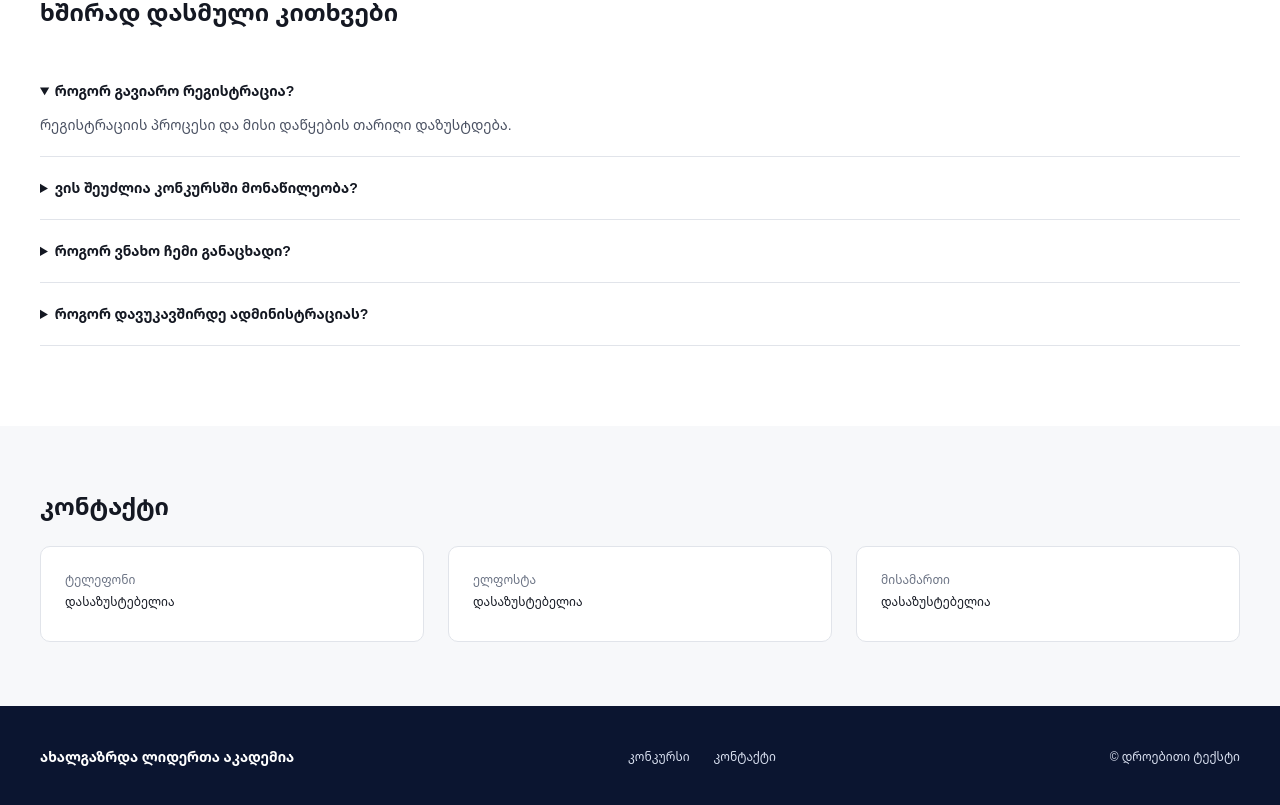
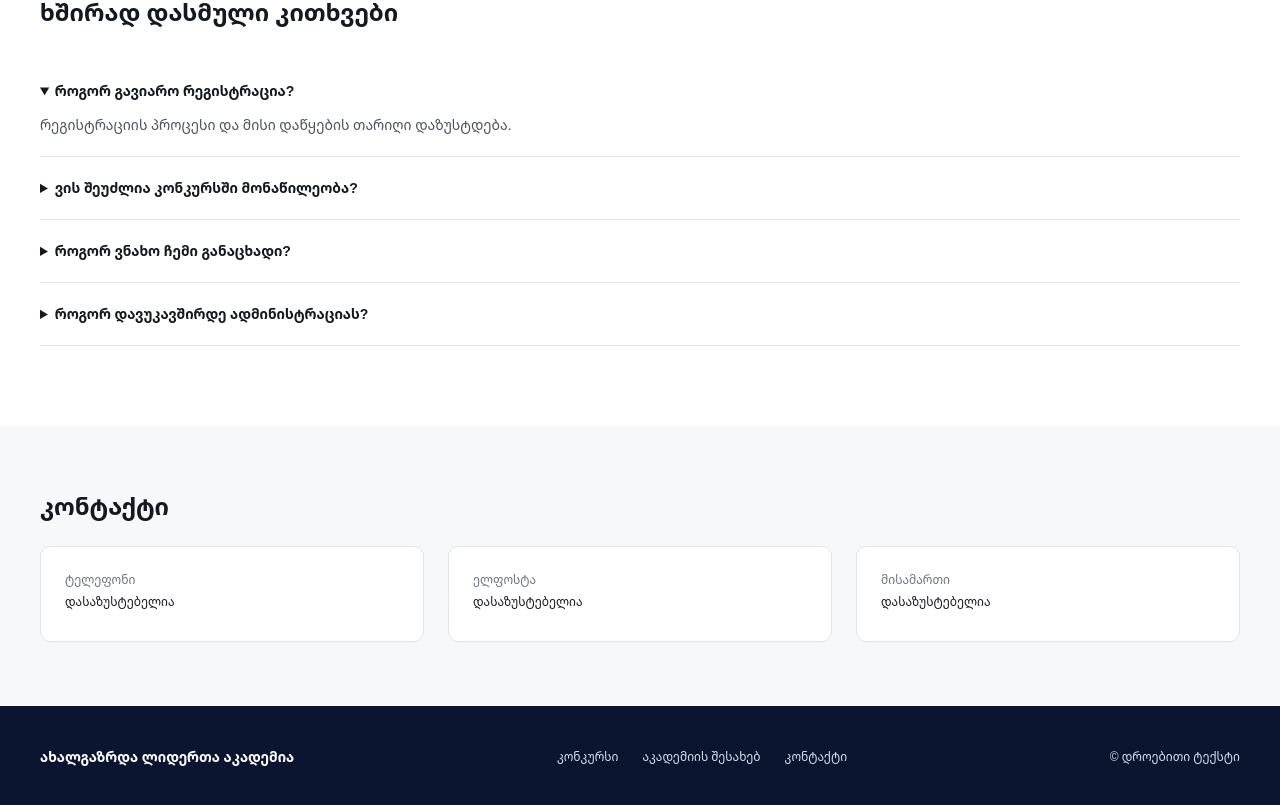
Before and after one commit to teklaGogua/Youth-Leaders-Academy, a React (Vite) app: page / in a window 1280 px wide. Shown: the part 2397-3202 px from the top of the page. Built offline with nearby package versions, Linux system fonts and the light colour scheme.

Commit message:
fix: complete the footer navigation to match Figma

```diff
--- a/src/components/layout/PublicLayout.tsx
+++ b/src/components/layout/PublicLayout.tsx
@@ -76,6 +76,7 @@ export default function PublicLayout() {
           <strong>ახალგაზრდა ლიდერთა აკადემია</strong>
           <nav aria-label="დამატებითი ნავიგაცია">
             <Link to="/competition">კონკურსი</Link>
+            <Link to="/about">აკადემიის შესახებ</Link>
             <Link to="/#contact">კონტაქტი</Link>
           </nav>
           <span>© დროებითი ტექსტი</span>
```
